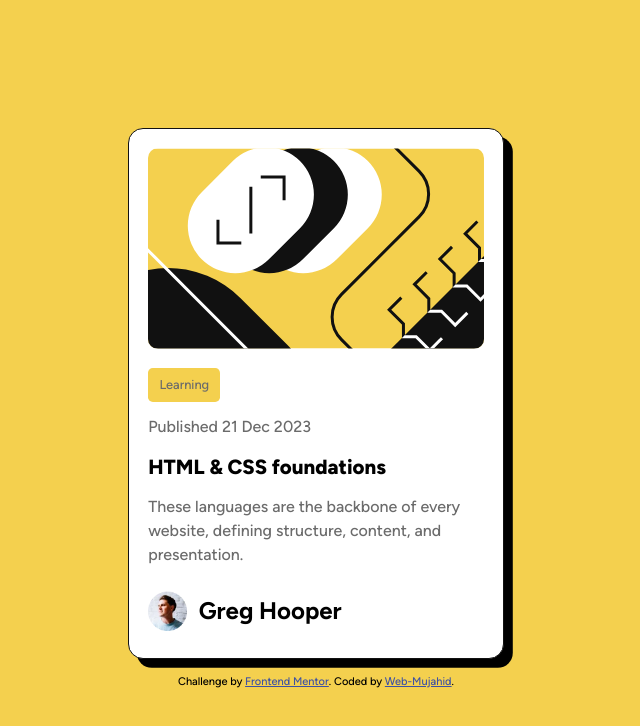
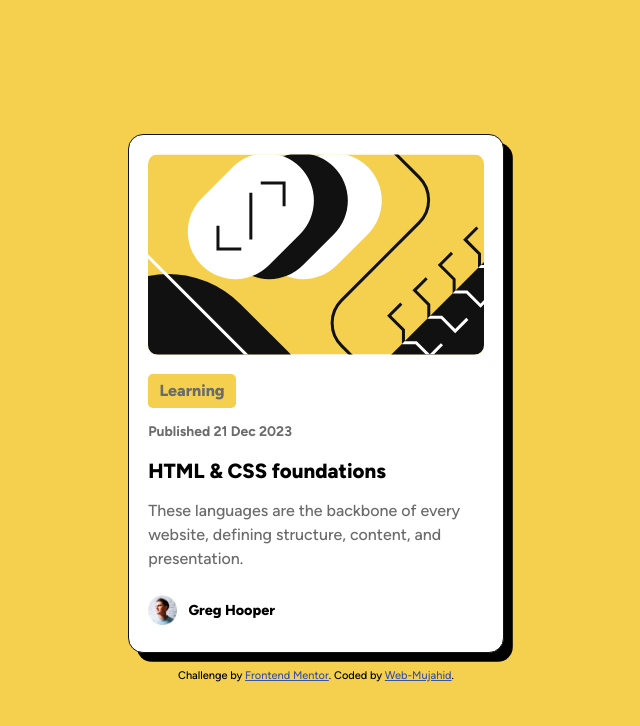
Before and after one commit to Abdulgafar-Riro/blog-preview-card, a plain HTML site: page blog-preview-card-main/index.html in a window 1280 px wide. Shown: the whole page, without its empty margins (324-964 px from the left). Drawn offline with Linux system fonts and the light colour scheme.

Commit message:
Update styles.css

```diff
--- a/blog-preview-card-main/styles.css
+++ b/blog-preview-card-main/styles.css
@@ -57,14 +57,23 @@
     line-height: 1.5rem;
   }
 
-  .title {
+  .blog-container .title {
     background-color: var(--Yellow);
-    margin: 1.2rem 0 0.8rem 0;
+    color: bar(--Gray950);
+    margin: 1.2rem 0 0.7rem 0;
     padding: 0.3rem 0.7rem;
     border-radius: 0.3rem;
-    font-size: 0.8rem;
+    font-size: 1rem;
     font-family: 'Figtree', sans-serif;
     font-weight: 800;
+  }
+
+  .blog-container .date {
+    color: bar(--Gray950);
+
+    font-size: 0.87rem;
+
+    font-weight: bold;
   }
 
   .header {
@@ -97,8 +106,8 @@
     margin: 1.5rem 0 0.5rem 0;
   }
 
-.author-section h3 {
-    font-size: 0.8rem;
+.author-section h2 {
+    font-size: 0.9rem;
     font-family: 'Figtree', sans-serif;
     font-weight: 800;
 }
```
